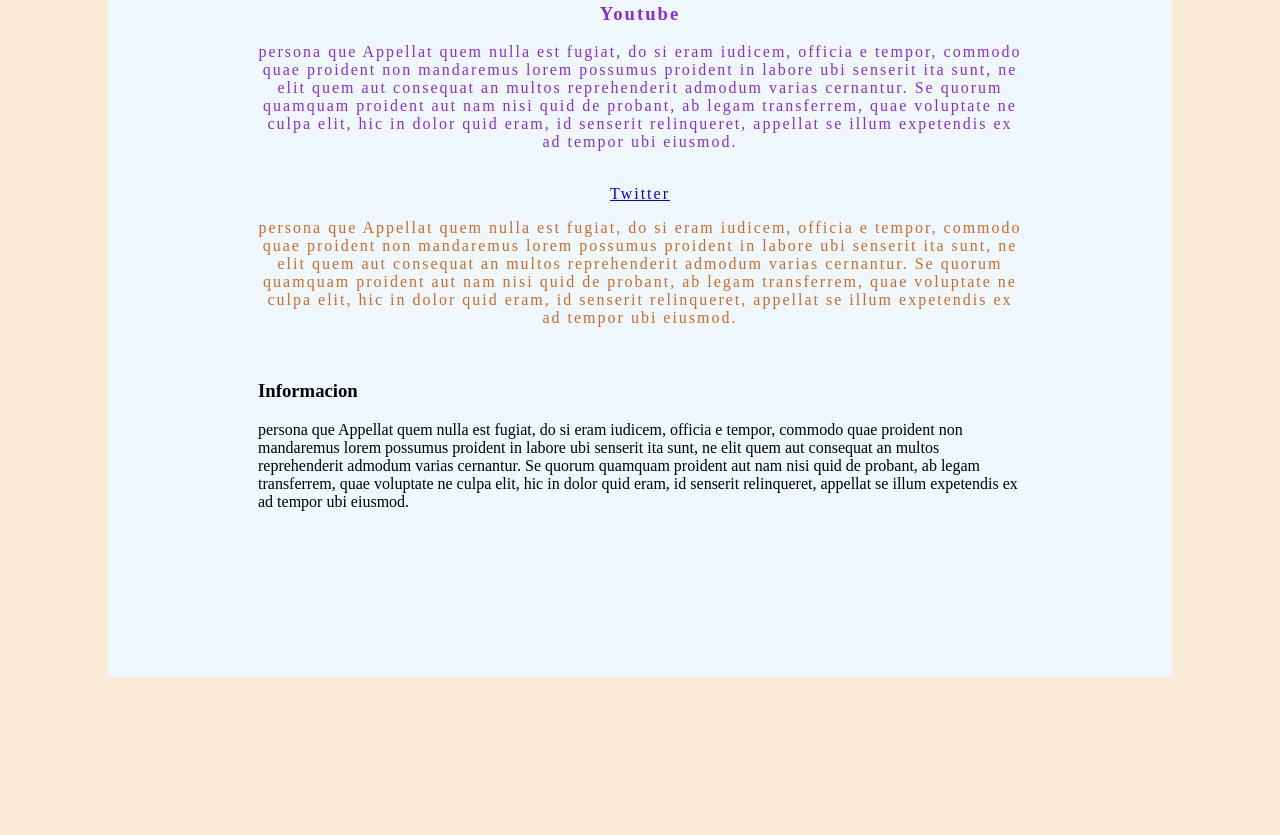
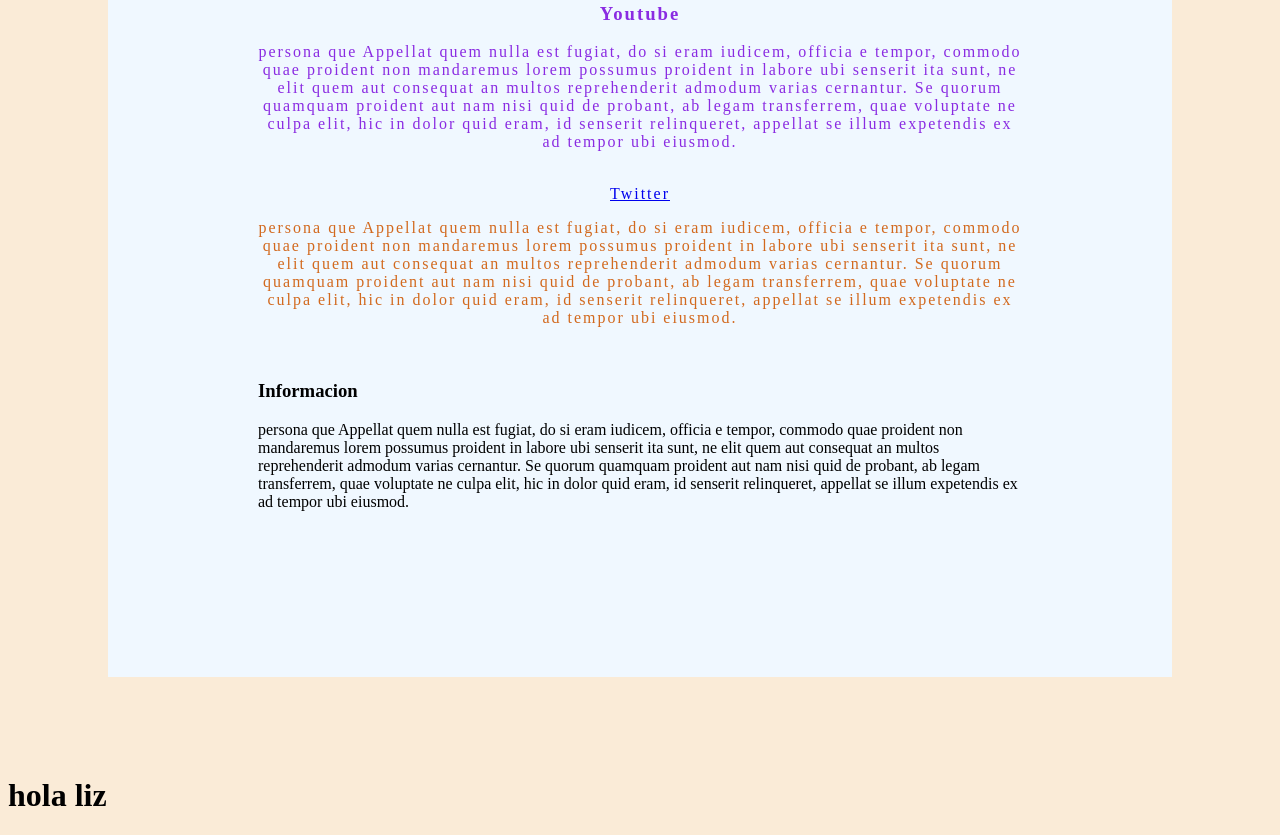
Before and after one commit to lizbeth97/ProyectoGit, a plain HTML site: page index.html in a window 1280 px wide. Shown: the part 544-1379 px from the top of the page. Before the commit the page ends 1321 px from the top, so only its background shows below. Drawn offline with Linux system fonts and the light colour scheme.

Commit message:
hola liz

```diff
--- a/index.html
+++ b/index.html
@@ -48,5 +48,6 @@
 		</div>
 
 	</section>
+<h1>hola liz<h1>
 </body>
 </html>
```
